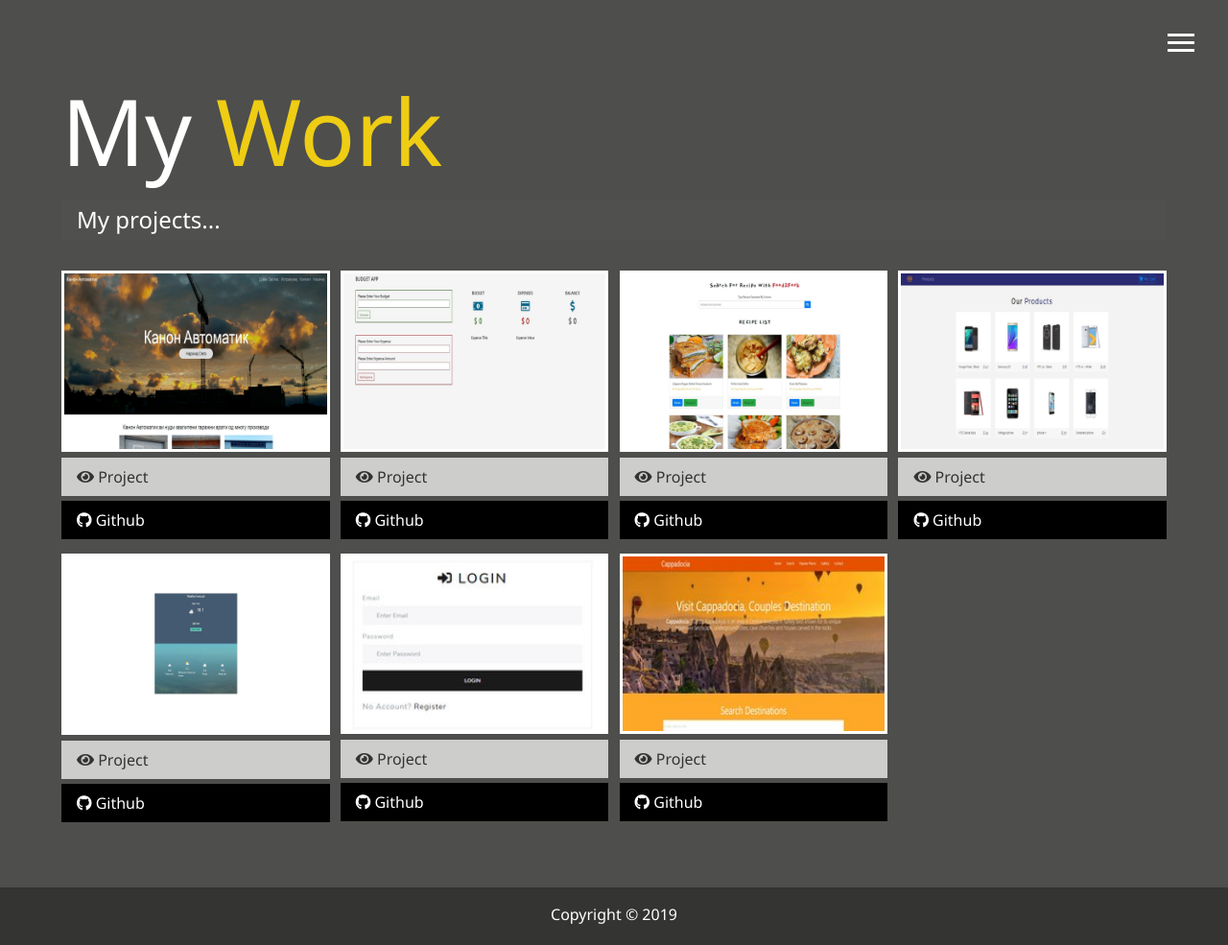
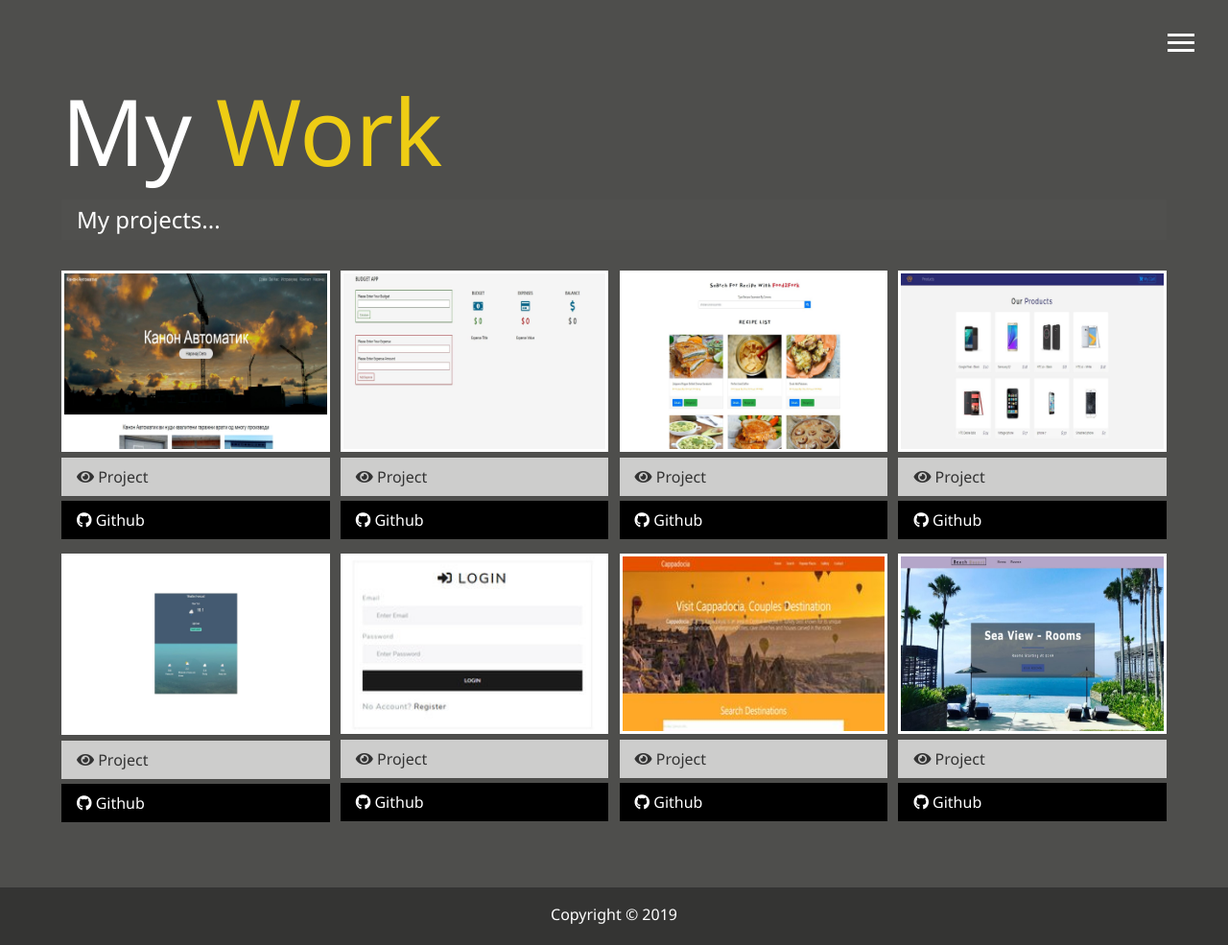
Before and after one commit to FejzaM/Portfolio, a plain HTML site: page work.html in a window 1280 px wide. Shown: the whole page at 96% size. Drawn offline with Linux system fonts and the light colour scheme.

Commit message:
Work update

```diff
--- a/work.html
+++ b/work.html
@@ -135,6 +135,17 @@
           <i class="fab fa-github"></i> Github
         </a>
       </div>
+      <div class="item">
+        <a href="https://hotelgrid-mustafa.netlify.com">
+          <img src="img/projects/project8.jpg" alt="Project">
+        </a>
+        <a href="https://hotelgrid-mustafa.netlify.com" class="btn-light">
+          <i class="fas fa-eye"></i> Project
+        </a>
+        <a href="https://github.com/FejzaM/HotelGrid-Resort" class="btn-dark">
+          <i class="fab fa-github"></i> Github
+        </a>
+      </div>
     </div>
   </main>
 
```
